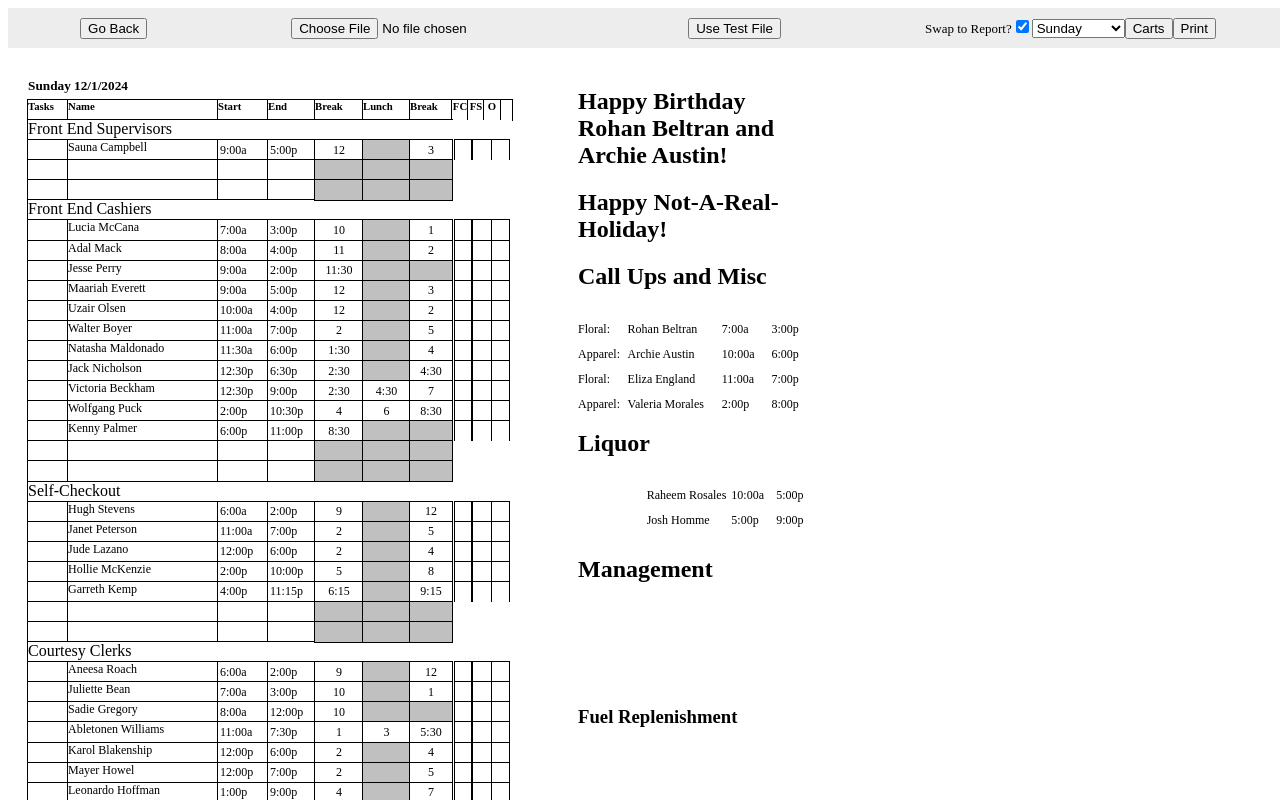
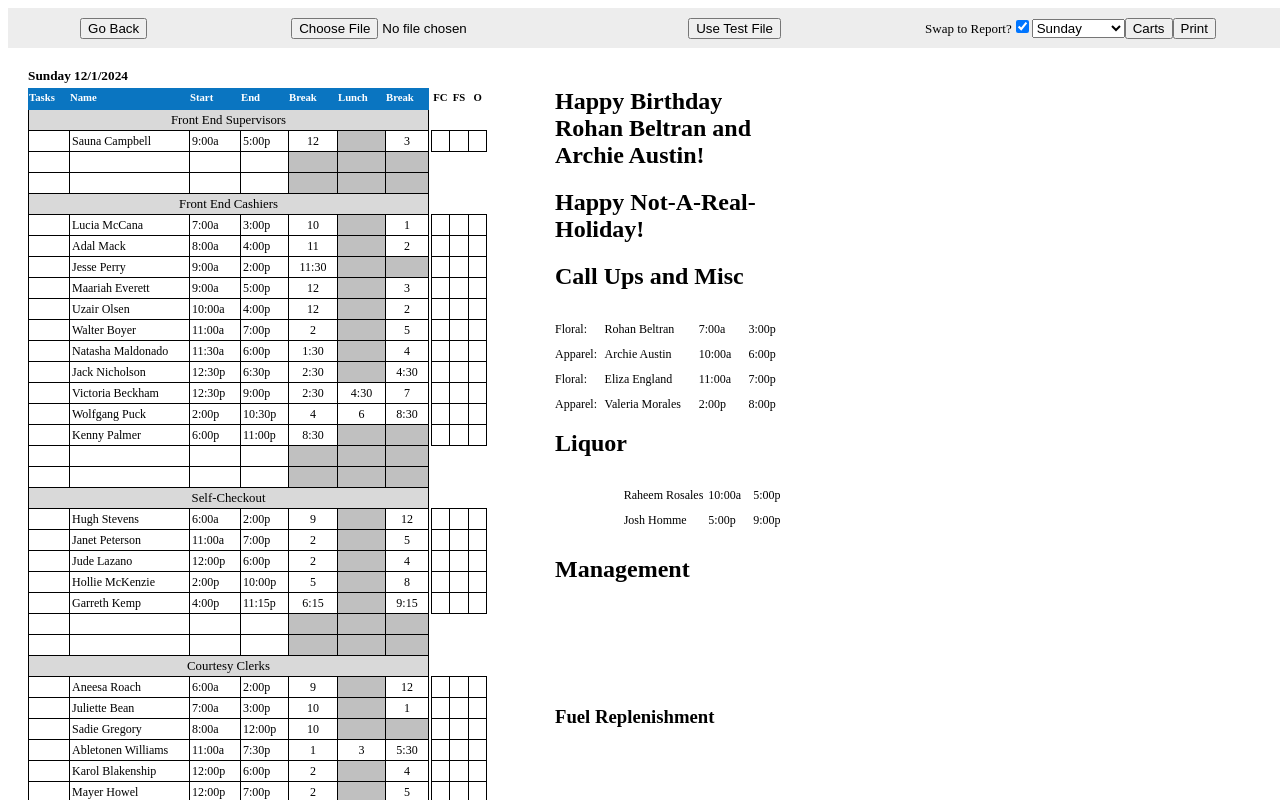
Before and after one commit to EljiahR/k-xlsx-converter-front-end, a Next.js app: page /dashboard/report in a window 1280 px wide. Both pictures are taken after a click on the button "Use Test File". Shown: the top 800 px of the page. Built offline with nearby package versions, Linux system fonts and the light colour scheme.

Commit message:
Finished styling

```diff
--- a/src/app/_components/editor/Board.tsx
+++ b/src/app/_components/editor/Board.tsx
@@ -35,7 +35,7 @@ const Board = () => {
           (shift) => shift.name === "Front End Supervisor",
         ) && (
           <>
-            <div className={styles["title-header"]}>Front End Supervisors</div>
+            <div id={styles["first-title-header"]} className={styles["title-header"]}>Front End Supervisors</div>
             <div className={styles["no-outline"]}></div>
 
             <IndividualShifts
--- a/src/app/_components/editor/BoardSubComponents/IndividualShifts.tsx
+++ b/src/app/_components/editor/BoardSubComponents/IndividualShifts.tsx
@@ -49,9 +49,9 @@ const IndividualShifts = ({
         />
         {!positionName.includes("Fuel") ? (
           <div className={styles["ffo"]}>
-            <div className={styles["ffo-inner"]}></div>
+            <div className={styles["ffo-left"]}></div>
             <div className={styles["ffo-middle"]}></div>
-            <div className={styles["ffo-inner"]}></div>
+            <div className={styles["ffo-right"]}></div>
           </div>
         ) : (
           <div className={styles["no-outline"]}></div>
--- a/src/app/_styles/Board.module.css
+++ b/src/app/_styles/Board.module.css
@@ -1,28 +1,56 @@
 #report{
   max-height: 100%;
   display: grid;
-  grid-template-columns: 40px 150px 50px 47px 48px 47px 42px 60px;
-
+  grid-template-columns: 40px 1fr 50px 47px 48px 47px 42px 60px;
+  background: linear-gradient(
+    to left,
+    white 60px,
+    black 0%
+  );
+  gap: 1px;
+  padding-left: 1px;
+  padding-bottom: 1px;
 }
 
 .report * {
   background-color: white;
-  outline: 1px solid;
   height: 20px;
   margin: 0;
 }
 
+#report > h6 {
+  background-color: rgb(10, 117, 193);
+  outline: 1px solid rgb(10, 117, 193);
+  color: white;
+  align-self: center;
+  justify-self: center;
+  width: 100%;
+  padding: 0px;
+  line-height: 1rem;
+}
+
 #date {
-  margin-bottom: 2px;
-  margin-top: 10px;
+  background-color: white;
   text-align: left;
   grid-column: 1 / -1;
   outline: none;
+  margin-left: -1px;
 }
 
 #fs-labels {
   display: flex;
   flex-direction: row;
+  width: 100%;
+  justify-self: center;
+  padding: 2px;
+  box-sizing: border-box;
+  outline: none;
+  justify-content: center;
+  align-items: center;
+}
+
+#fs-labels > h6 {
+  line-height: 1rem;
 }
 
 .no-outline {
@@ -30,8 +58,16 @@
 }
 
 .title-header {
+  width: 100%;
   grid-column: 1 / -2;
+  background-color: rgb(217, 217, 217);
+  font-size: 0.8rem;
+  text-align: center;
+  display: flex;
+  align-items: center;
+  justify-content: center;
 }
+
 
 .front-end-content {
   background-color: black;
@@ -50,7 +86,6 @@
   grid-template-columns: 40px 150px 50px 47px 48px 47px 42px 60px;
   gap: 1px;
   border: 1px solid black;
-  border-bottom: none;
   position: relative;
   z-index: 1;
   text-align: center;
@@ -104,7 +139,8 @@
 .fresh-start-label {
   color: black;
   text-align: center;
-  width: 16px;
+  width: 20px;
+  outline: none;
 }
 
 #fresh-start-labels {
--- a/src/app/_styles/IndividualShifts.module.css
+++ b/src/app/_styles/IndividualShifts.module.css
@@ -10,7 +10,6 @@ input.highlight, p.highlight {
   border-right: 1px solid black;
   font-size: .80rem;
   text-align: left;
-  z-index: 1;
 }
 
 .blank-row {
@@ -28,7 +27,11 @@ input.highlight, p.highlight {
 .person-name {
   font-size: 0.75rem;
   text-align: left;
-
+  padding-left: 2px;
+  padding-right: 2px;
+  white-space: nowrap;
+  align-self: center;
+  line-height: 1.25rem;
 }
 
 .time {
@@ -45,7 +48,6 @@ input.highlight, p.highlight {
   display: flex;
   align-items: center;
   justify-content: center;
-  z-index: 1;
 }
 
 p.break:empty,
@@ -74,24 +76,34 @@ p.lunch:empty {
 .ffo {
   display: flex;
   flex-direction: row;
-  width: 54px;
-
+  width: 100%;
   justify-self: center;
-  padding: 0px;
+  padding: 2px;
   box-sizing: border-box;
   outline: none;
+  justify-content: center;
+  align-items: center;
 }
 
 .ffo-middle {
-  width: 18px;
-  height: 100%;
-  border-left: 1px solid black;
-  border-right: 1px solid black;
+  width: 20px;
+  height: 20px;
+  border: 1px solid black;
 }
 
-.ffo-inner {
+.ffo-left, .ffo-right {
   width: 18px;
-  height: 100%;
+  height: 20px;
+  border-top: 1px solid black;
+  border-bottom: 1px solid black;
+}
+
+.ffo-left {
+  border-left: 1px solid black;
+}
+
+.ffo-right {
+  border-right: 1px solid black;
 }
 
 .delete-btn {
```
